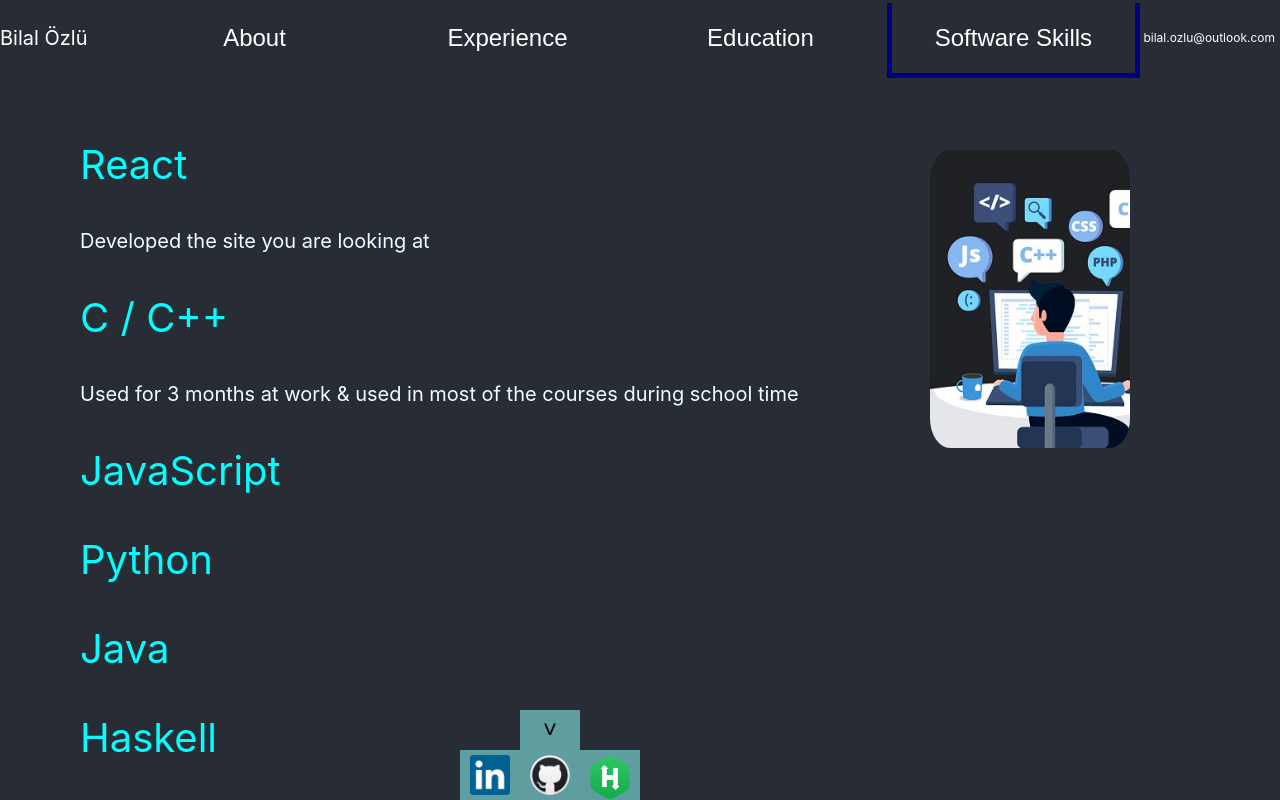
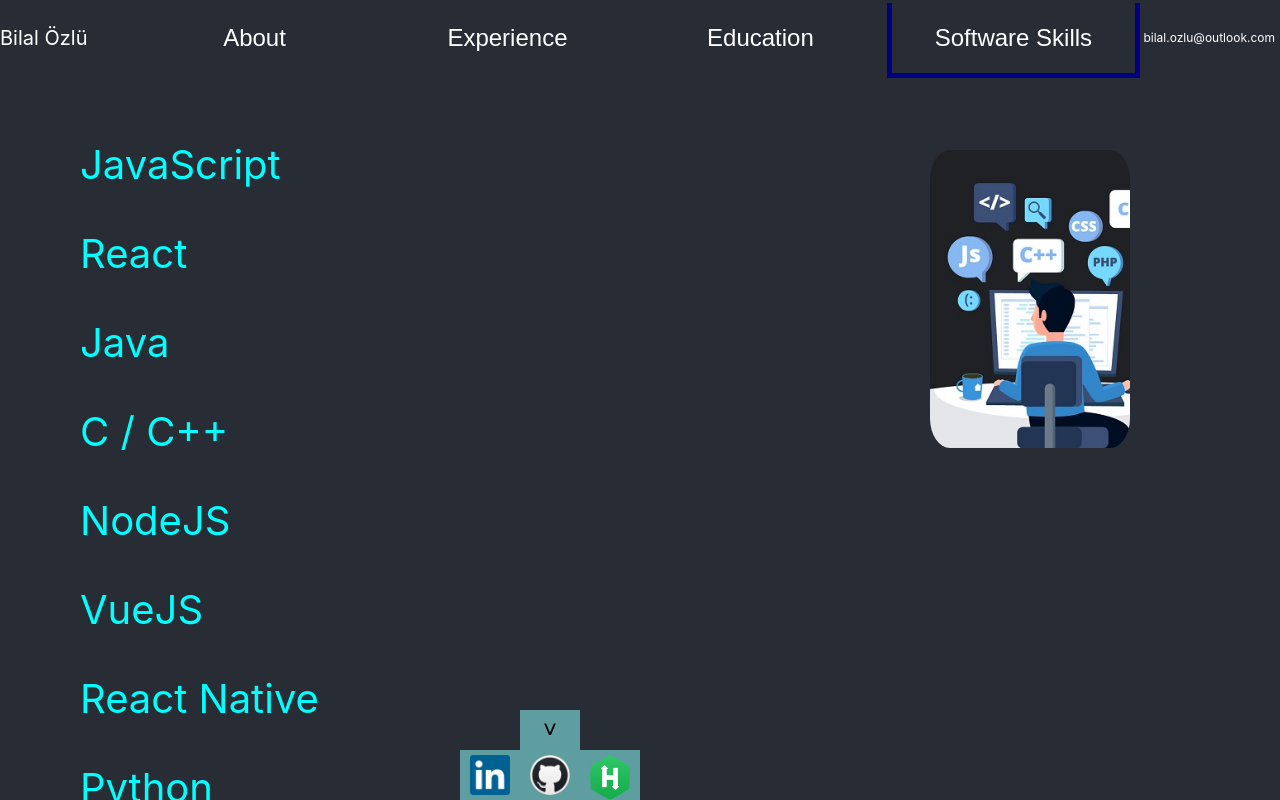
Before and after one commit to bilalozlu/homepage, a React (Create React App) app: page /CV in a window 1280 px wide. Both pictures are taken after a click on the button "Software Skills". Shown: the top 800 px of the page. Built offline with nearby package versions, Linux system fonts and the light colour scheme.

Commit message:
designed skills section with better ux

```diff
--- a/src/CV_components/software_skills.js
+++ b/src/CV_components/software_skills.js
@@ -1,54 +1,85 @@
 import './cv_section.css';
+import React, { useState } from 'react';
 
 function SoftwareSkills() {
+  const [isHoverOn, setIsHoverOn] = useState(-1);
+  const skillData = [
+    {
+      skillName: "JavaScript",
+      description: ["2.5 years of expereince in industry", "Frontend of graduation project", "Developed 'bilalozlu.com'",
+        "Mostly used with frameworks & libraries", "Using actively", "Following latest updates"]
+    },
+    {
+      skillName: "React",
+      description: ["2 years of expereince in industry", "Frontend of graduation project", "Developed 'bilalozlu.com'",
+        "Used Redux", "Used hooks", "Developement with both class and functional components",
+        "Following best practices", "Using actively", "Following latest updates"]
+    },
+    {
+      skillName: "Java",
+      description: ["asd"]
+    },
+    {
+      skillName: "C / C++",
+      description: ["asd"]
+    },
+    {
+      skillName: "NodeJS",
+      description: ["asd"]
+    },
+    {
+      skillName: "VueJS",
+      description: ["asd"]
+    },
+    {
+      skillName: "React Native",
+      description: ["asd"]
+    },
+    {
+      skillName: "Python",
+      description: ["asd"]
+    },
+    {
+      skillName: "Haskell",
+      description: ["asd"]
+    },
+    {
+      skillName: "NoSQL",
+      description: ["asd"]
+    },
+    {
+      skillName: "MongoDB",
+      description: ["asd"]
+    },
+    {
+      skillName: "MySQL",
+      description: ["asd"]
+    }
+  ]
+
   return (
     <div className="cv_section">
       <div>
-        <p className='title'>
-          React
-        </p>
-        <p className='text'>
-          Developed the site you are looking at
-        </p>
-        <p className='title'>
-          C / C++
-        </p>
-        <p className='text'>
-          Used for 3 months at work & used in most of the courses during school time
-        </p>
-        <p className='title'>
-          JavaScript
-        </p>
-        <p className='title'>
-          Python
-        </p>
-        <p className='title'>
-          Java
-        </p>
-        <p className='title'>
-          Haskell
-        </p>
-        <p className='title'>
-          React Native
-        </p>
-        <p className='title'>
-          NodeJS
-        </p>
-        <p className='title'>
-          VueJS
-        </p>
-        <p className='title'>
-          MongoDB
-        </p>
-        <p className='title'>
-          NoSQL
-        </p>
-        <p className='title'>
-          MySQL
-        </p>
+        {skillData.map((data, index) =>
+          <>
+            <p className='title' onMouseEnter={() => {
+              setIsHoverOn(index);
+            }}
+              onMouseLeave={() => {
+                setIsHoverOn(-1);
+              }}>
+              {data.skillName}
+            </p>
+            {data.description.map(oneSkill =>
+              <p className='text' style={isHoverOn === index ? { display: "block" } : { display: "none" }}>
+                {'\u2022'} {oneSkill}
+              </p>
+            )}
+          </>
+        )}
       </div>
       <div className='photoArea'>
-        <img alt='skills' src="skills.jpg" width="200px" className='photo'/>
+        <img alt='skills' src="skills.jpg" width="200px" className='photo' />
       </div>
     </div>
   );
```
